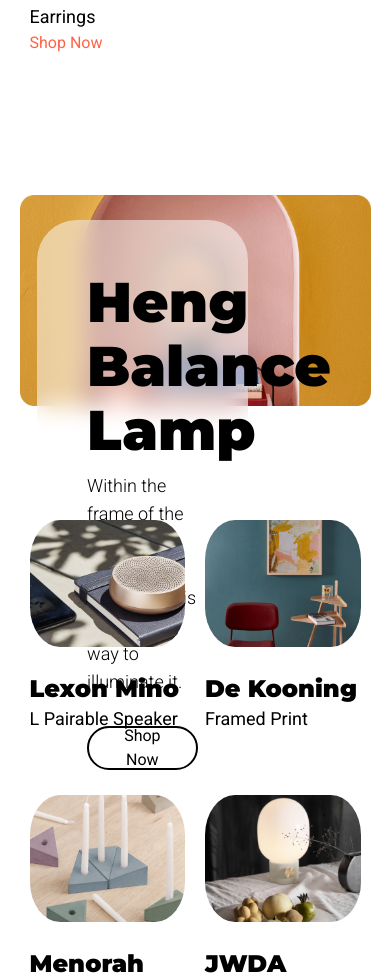
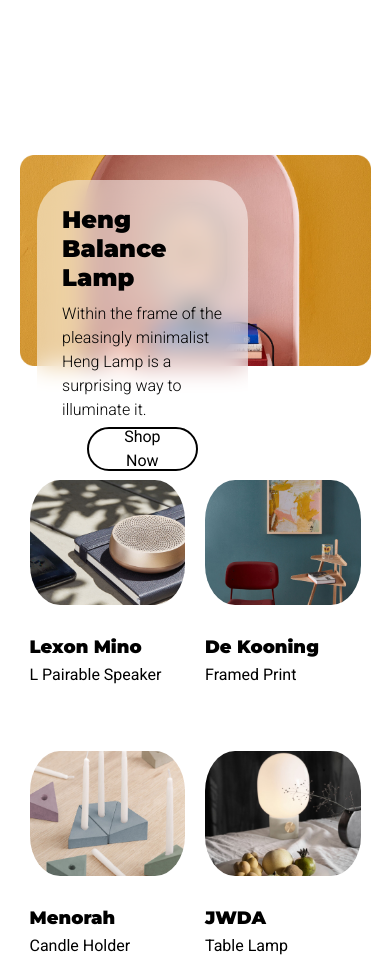
Before and after one commit to andreacutillas/Momma, a PHP site: page /index.php in a window 390 px wide; the page is wider, and only the part inside the window is pictured. Shown: the part 1547-2524 px from the top of that part. Run offline with PHP 8.4, Linux system fonts and the light colour scheme.

Commit message:
andrea:css

```diff
--- a/css/styles.css
+++ b/css/styles.css
@@ -719,19 +719,12 @@
      .gallery figure img:hover{
         transform: none;
     }
-}
+
 
 
 
 
 @media (max-width: 760px) {
-
-
-/*
-     .section_subtitle h4 {
-        font-size: 20px;
-        line-height: 29px;
-    }
 
     h5 {
         font-size: 18px;
@@ -741,6 +734,13 @@
         line-height: 24px;
         font-size: 16px;
     }
+/*
+     .section_subtitle h4 {
+        font-size: 20px;
+        line-height: 29px;
+    }
+
+
 /*
     .caja_blur {
         width: 80%;
@@ -818,6 +818,7 @@
         z-index: 20;
         padding-top: 54px;
         align-items: center;
+        left: -100%;
 
         background-color: #DA605A;
         width: 100%;
@@ -894,6 +895,10 @@
         position: fixed;
     }
 
+    .blur h1, .blur p {
+        padding: 5px;
     }
 
     }
+
+}
```
Lines whose indentation alone changed are shown as unchanged.
